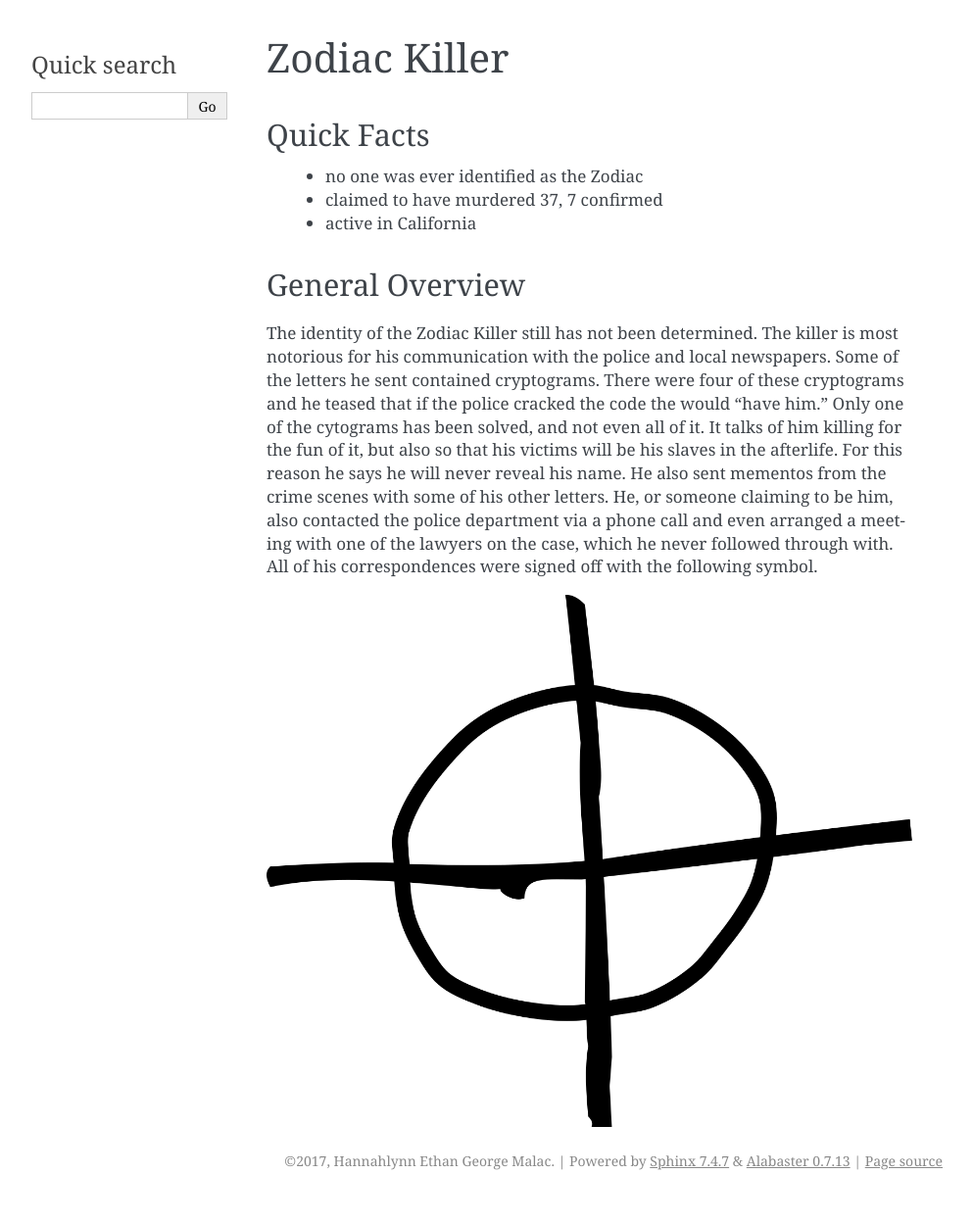
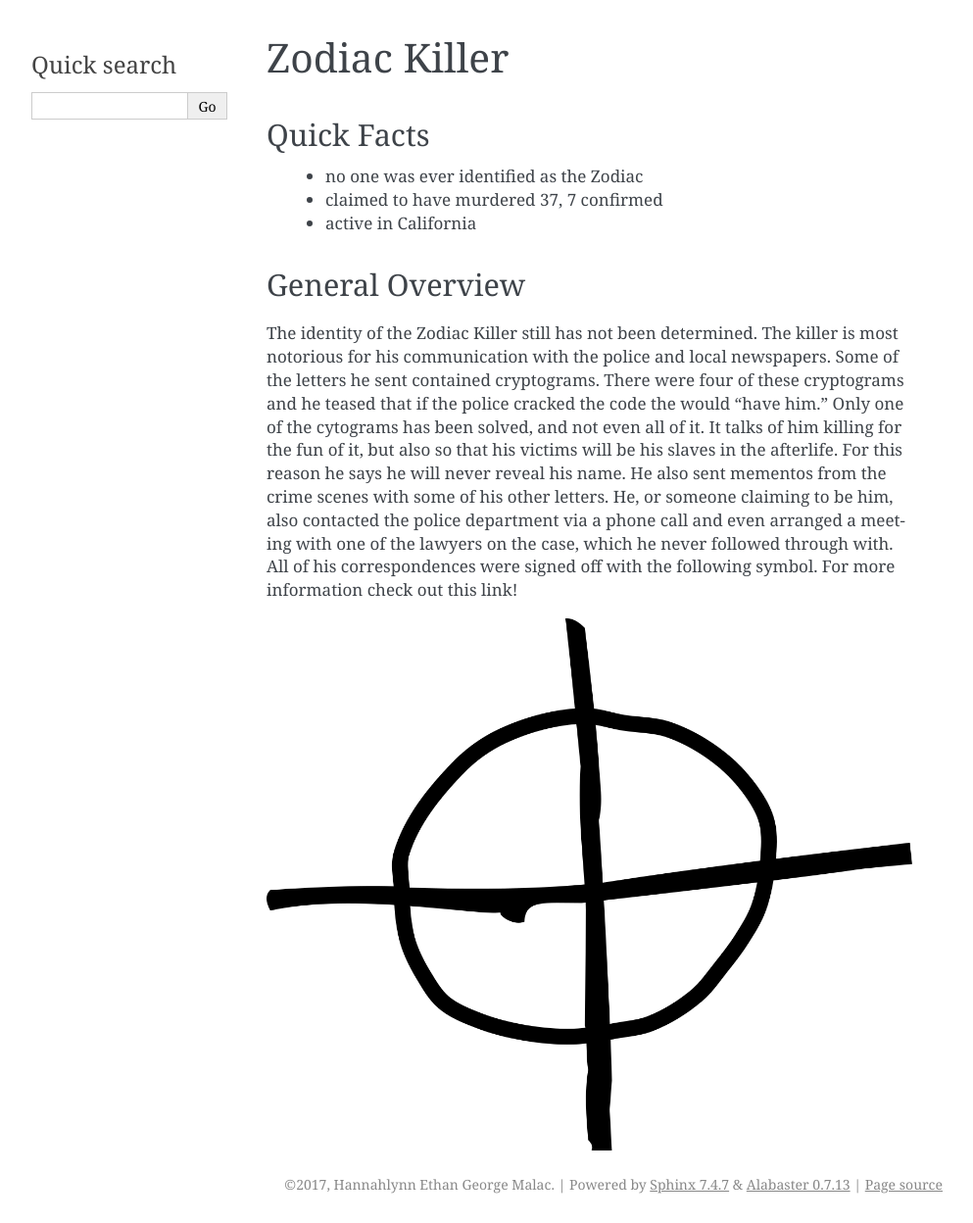
Before and after one commit to GeoSau/serial_killers, a Sphinx documentation site: the page built from source/zodiac_killer/index.rst, in a window 1280 px wide. Shown: the whole page at 98% size, without its empty margins (148-1141 px from the left). Built offline with Sphinx 7.4.7, drawn with Linux system fonts in a browser that asks for light colours; before the commit the page ends 1224 px from its top, so only the background shows below that.

Commit message:
added link to zodiac page

```diff
--- a/source/zodiac_killer/index.rst
+++ b/source/zodiac_killer/index.rst
@@ -21,6 +21,8 @@
 He, or someone claiming to be him, also contacted the police department via a
 phone call and even arranged a meeting with one of the lawyers on the case,
 which he never followed through with. All of his correspondences were signed
-off with the following symbol.
+off with the following symbol. For more information check out this link!
+
+.. _Wikipedia: https://en.wikipedia.org/wiki/Zodiac_Killer
 
 .. image:: zodiac_symbol.png
```
